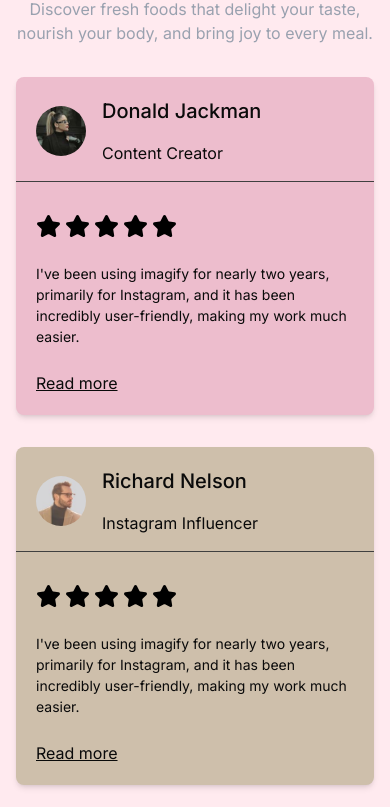
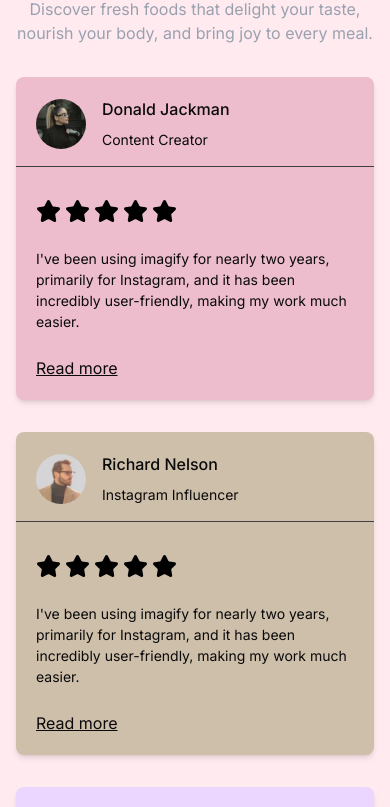
Before and after one commit to ghareebOoo/foodie, a Next.js app: page / in a window 390 px wide. Shown: the part 3950-4757 px from the top of the page. Built offline with nearby package versions, Linux system fonts and the light colour scheme.

Commit message:
four commit

```diff
--- a/components/People.tsx
+++ b/components/People.tsx
@@ -14,9 +14,9 @@
         <div className='rounded-md bg-[#edbdcd] py-5 shadow-md'>
           <div className='flex items-center gap-4 border-b-[1px] border-b-primary px-5 pb-4'>
             <Image src={userOne} alt='userOne-image' width={50} height={50} className='rounded-full'/>
-            <div className='flex flex-col gap-4'>
-              <h2 className='text-blak text-xl font-medium'>Donald Jackman</h2>
-              <p className='text-base font-normal'>Content Creator</p>
+            <div className='flex flex-col gap-2'>
+              <h2 className='text-blak text-base md:text-xl font-medium'>Donald Jackman</h2>
+              <p className='text-[14px] md:text-base font-normal'>Content Creator</p>
             </div>
           </div>
           <div className='mt-8 px-5 flex flex-col items-start gap-6'>
@@ -35,9 +35,9 @@
         <div className='rounded-md bg-[#cebfab] py-5 shadow-md'>
           <div className='flex items-center gap-4 border-b-[1px] border-b-primary px-5 pb-4'>
             <Image src={userTwo} alt='userTwo-image' width={50} height={50} className='rounded-full'/>
-            <div className='flex flex-col gap-4'>
-              <h2 className='text-blak text-xl font-medium'>Richard Nelson</h2>
-              <p className='text-base font-normal'>Instagram Influencer</p>
+            <div className='flex flex-col gap-2'>
+              <h2 className='text-blak text-base md:text-xl font-medium'>Richard Nelson</h2>
+              <p className='text-[14px] md:text-base font-normal'>Instagram Influencer</p>
             </div>
           </div>
           <div className='mt-8 px-5 flex flex-col items-start gap-6'>
@@ -56,9 +56,9 @@
         <div className='rounded-md bg-[#ead6ff] py-5 shadow-md'>
           <div className='flex items-center gap-4 border-b-[1px] border-b-primary px-5 pb-4'>
             <Image src={userThree} alt='userThree-image' width={50} height={50} className='rounded-full'/>
-            <div className='flex flex-col gap-4'>
-              <h2 className='text-blak text-xl font-medium'>James Washington</h2>
-              <p className='text-base font-normal'>Digital Content Creator</p>
+            <div className='flex flex-col gap-2'>
+              <h2 className='text-blak text-base md:text-xl font-medium'>James Washington</h2>
+              <p className='text-[14px] md:text-base font-normal'>Digital Content Creator</p>
             </div>
           </div>
           <div className='mt-8 px-5 flex flex-col items-start gap-6'>
```
